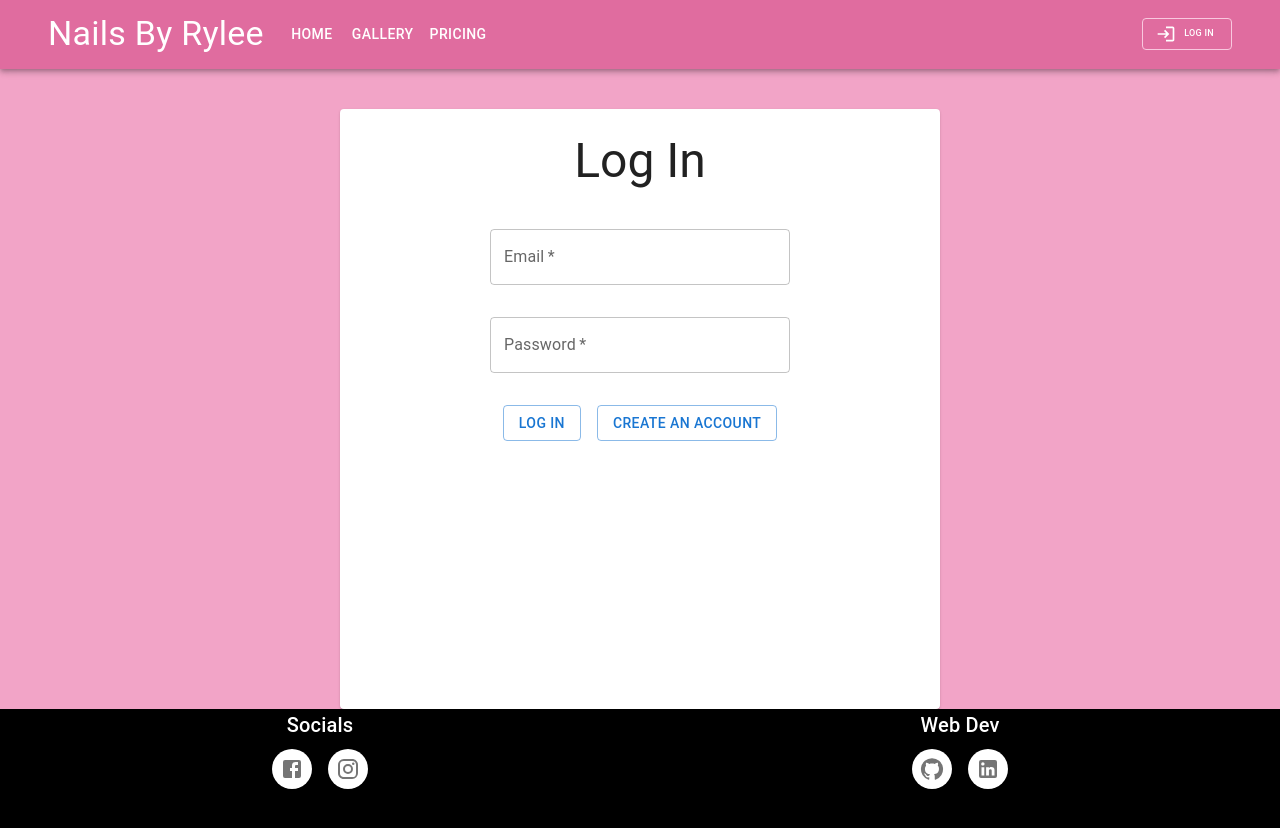
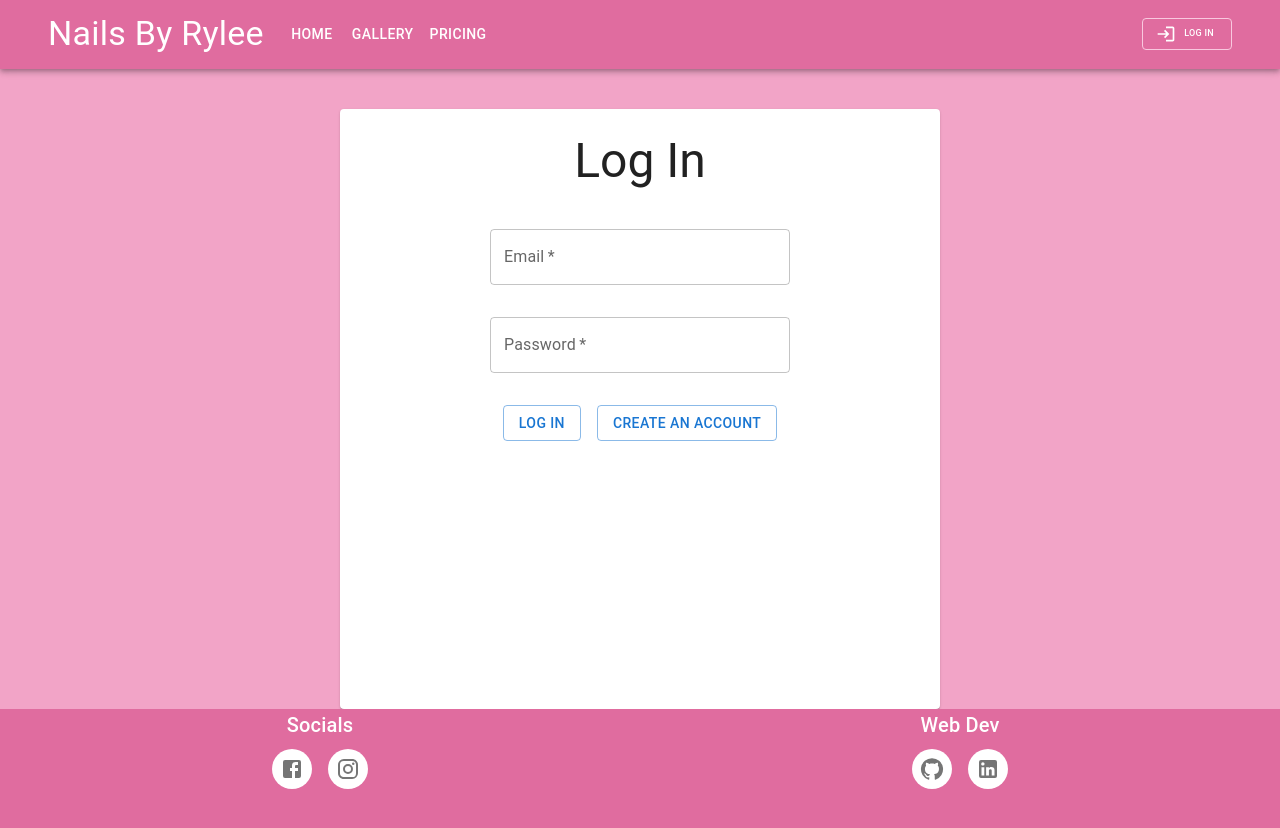
Before and after one commit to Jabene/nbr-v2, a React (Create React App) app: page /log-in in a window 1280 px wide. Shown: the top 828 px of the page. Built offline with nearby package versions, Linux system fonts and the light colour scheme.

Commit message:
Update footer color

```diff
--- a/src/components/Footer/Footer.js
+++ b/src/components/Footer/Footer.js
@@ -8,7 +8,7 @@ import FacebookIcon from '@mui/icons-material/Facebook'
 
 const Footer = () => {
   return (
-    <Grid container sx={{minHeight: '150px', width: '100vw', backgroundColor: 'black'}}>
+    <Grid container sx={{minHeight: '150px', width: '100vw', backgroundColor: '#E06C9F'}}>
       <Grid item xs={6}>
         <Typography variant='h6' color='white'>Socials</Typography>
         <IconButton sx={{backgroundColor: 'white', m: 1}}>
```
